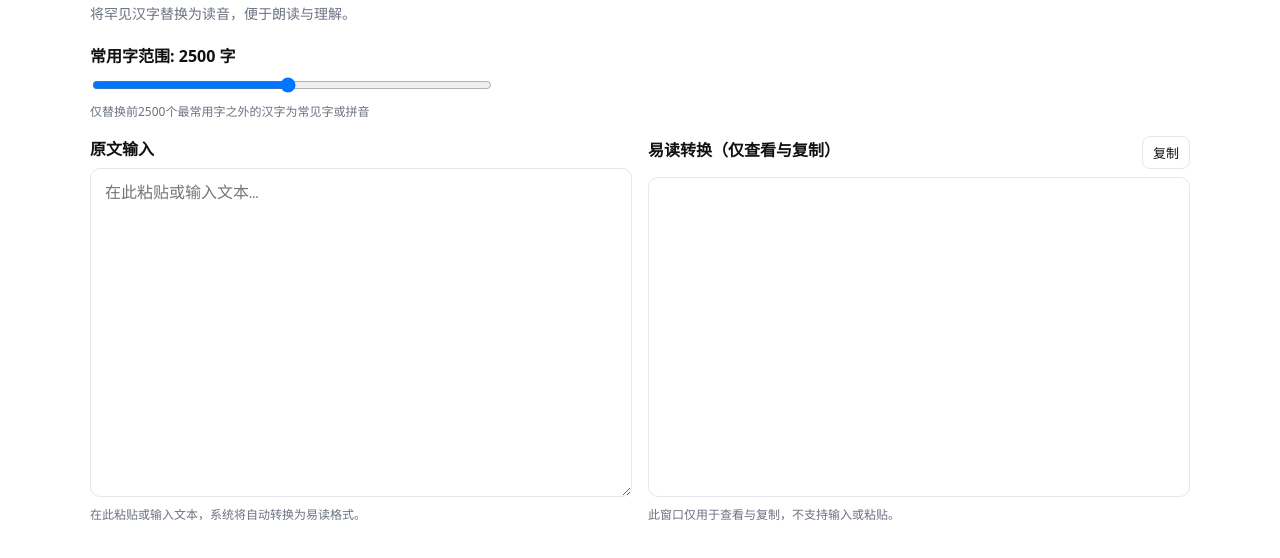
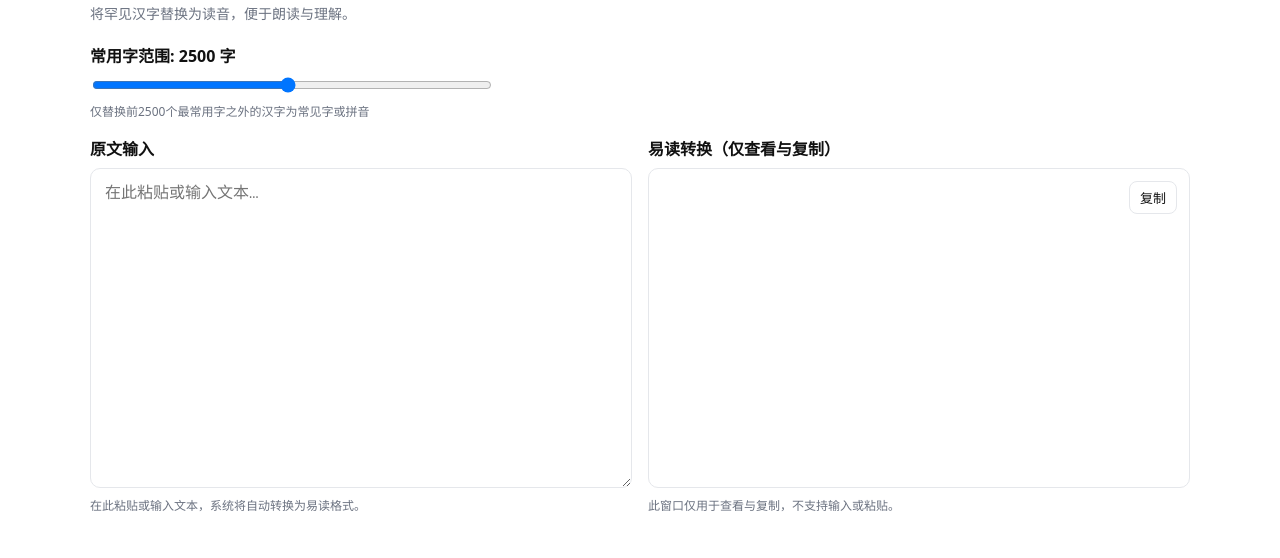
Before and after one commit to yanrucheng/easy-reader, a website built with Vite: page index.html in a window 1280 px wide. Both pictures are taken after a click on the button "复制". Shown: the part 62-620 px from the top of the page. Built offline with nearby package versions, Linux system fonts and the light colour scheme; what pinyin would draw is missing.

Commit message:
Fix copy button disappearance issue
1. Fix the copy button disappearing after output update
2. Move copy button inside output div with separate content container
3. Update updateOutput and handleCopy functions to work with the new structure

```diff
--- a/index.html
+++ b/index.html
@@ -44,6 +44,9 @@
       cursor: pointer;
       font-size: 13px;
       color: inherit;
+      position: absolute;
+      top: 12px;
+      right: 12px;
     }
     .copy-btn:hover { filter: brightness(0.95); }
     textarea {
@@ -73,6 +76,7 @@
       font-size: 16px;
       white-space: pre-wrap;
       word-break: break-word;
+      position: relative;
     }
     .help { color: var(--muted); font-size: 12px; margin-top: 8px; }
     .hl { background: #fde68a; color: inherit; padding: 0 2px; border-radius: 3px; }
@@ -98,11 +102,11 @@
         <p class="help">在此粘贴或输入文本，系统将自动转换为易读格式。</p>
       </div>
       <div class="column">
-        <div class="toolbar">
-          <label for="output">易读转换（仅查看与复制）</label>
+        <label for="output">易读转换（仅查看与复制）</label>
+        <div id="output" class="output" aria-label="易读转换结果" tabindex="0">
           <button id="copyBtn" class="copy-btn" type="button">复制</button>
+          <div id="outputContent" class="output-content"></div>
         </div>
-        <div id="output" class="output" aria-label="易读转换结果" tabindex="0"></div>
         <p class="help">此窗口仅用于查看与复制，不支持输入或粘贴。</p>
       </div>
     </div>
--- a/src/main.ts
+++ b/src/main.ts
@@ -99,14 +99,14 @@ function transformHTML(text: string): string {
 
 function updateOutput(): void {
   const inputElement = document.getElementById('input') as HTMLTextAreaElement | null;
-  const outputElement = document.getElementById('output') as HTMLDivElement | null;
+  const outputContentElement = document.getElementById('outputContent') as HTMLDivElement | null;
 
-  if (!inputElement || !outputElement) {
+  if (!inputElement || !outputContentElement) {
     console.error('Required elements not found');
     return;
   }
 
-  outputElement.innerHTML = transformHTML(inputElement.value);
+  outputContentElement.innerHTML = transformHTML(inputElement.value);
 }
 
 function handleCopy(): void {
@@ -131,10 +131,10 @@ function handleCopy(): void {
     .catch(() => {
       const selection = window.getSelection();
       const range = document.createRange();
-      const outputElement = document.getElementById('output');
+      const outputContentElement = document.getElementById('outputContent');
 
-      if (outputElement && selection) {
-        range.selectNodeContents(outputElement);
+      if (outputContentElement && selection) {
+        range.selectNodeContents(outputContentElement);
         selection.removeAllRanges();
         selection.addRange(range);
         document.execCommand('copy');
```
